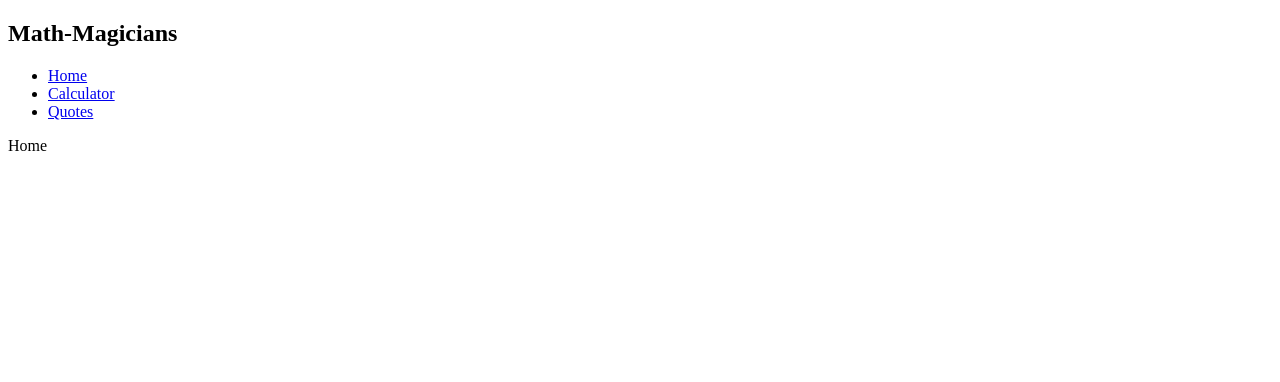
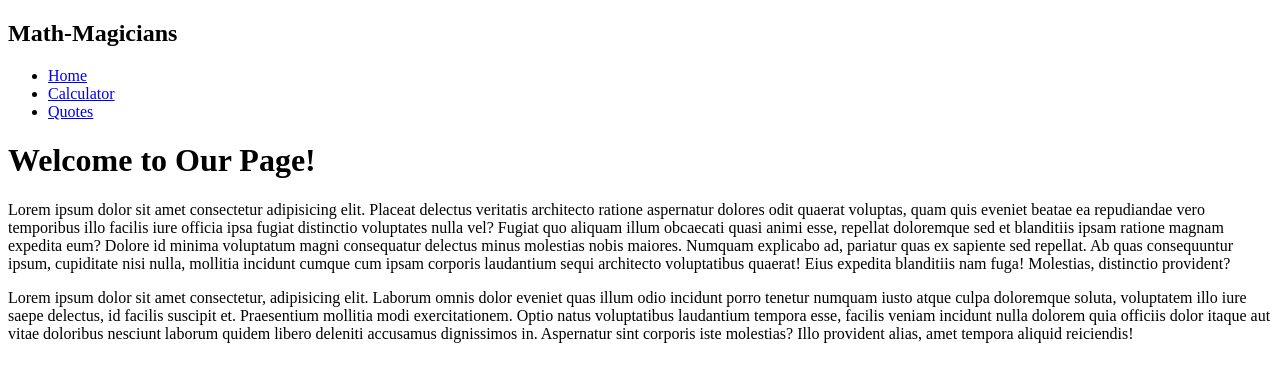
Before and after one commit to kkolade/math-magician, a React (Create React App) app: page / in a window 1280 px wide. Shown: the top 382 px of the page. Built offline with nearby package versions, Linux system fonts and the light colour scheme; the HTML template or start-up script is replaced by a standard one.

Commit message:
Home page content completed

```diff
--- a/src/Pages/Home.jsx
+++ b/src/Pages/Home.jsx
@@ -1,7 +1,38 @@
 import React from 'react';
 
 function Home() {
-  return <div>Home</div>;
+  return (
+    <div>
+      <h1 className="headline">Welcome to Our Page!</h1>
+      <article className="article">
+        <p>
+          Lorem ipsum dolor sit amet consectetur adipisicing elit. Placeat
+          delectus veritatis architecto ratione aspernatur dolores odit quaerat
+          voluptas, quam quis eveniet beatae ea repudiandae vero temporibus illo
+          facilis iure officia ipsa fugiat distinctio voluptates nulla vel?
+          Fugiat quo aliquam illum obcaecati quasi animi esse, repellat
+          doloremque sed et blanditiis ipsam ratione magnam expedita eum? Dolore
+          id minima voluptatum magni consequatur delectus minus molestias nobis
+          maiores. Numquam explicabo ad, pariatur quas ex sapiente sed repellat.
+          Ab quas consequuntur ipsum, cupiditate nisi nulla, mollitia incidunt
+          cumque cum ipsam corporis laudantium sequi architecto voluptatibus
+          quaerat! Eius expedita blanditiis nam fuga! Molestias, distinctio
+          provident?
+        </p>
+        <p>
+          Lorem ipsum dolor sit amet consectetur, adipisicing elit. Laborum
+          omnis dolor eveniet quas illum odio incidunt porro tenetur numquam
+          iusto atque culpa doloremque soluta, voluptatem illo iure saepe
+          delectus, id facilis suscipit et. Praesentium mollitia modi
+          exercitationem. Optio natus voluptatibus laudantium tempora esse,
+          facilis veniam incidunt nulla dolorem quia officiis dolor itaque aut
+          vitae doloribus nesciunt laborum quidem libero deleniti accusamus
+          dignissimos in. Aspernatur sint corporis iste molestias? Illo
+          provident alias, amet tempora aliquid reiciendis!
+        </p>
+      </article>
+    </div>
+  );
 }
 
 export default Home;
```
